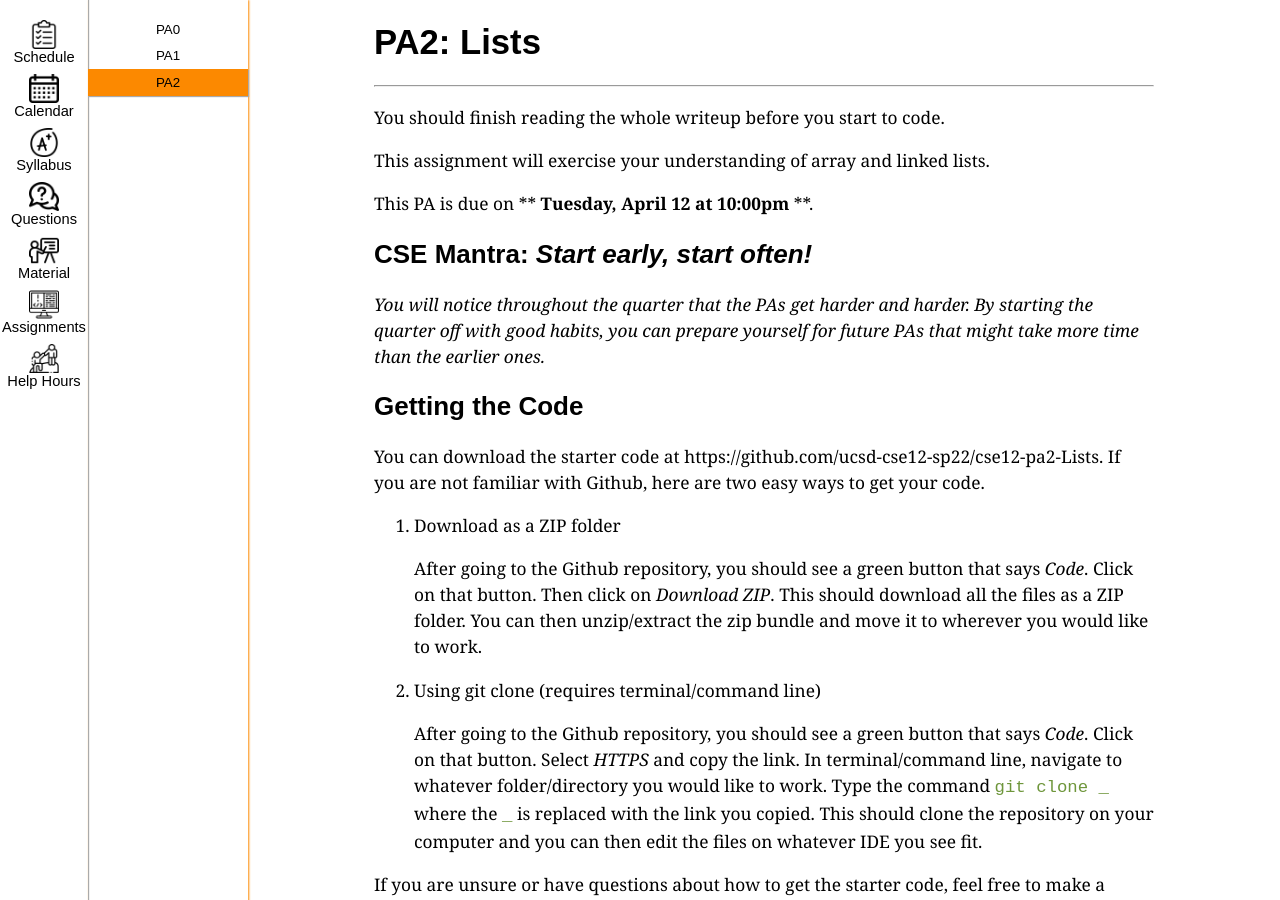
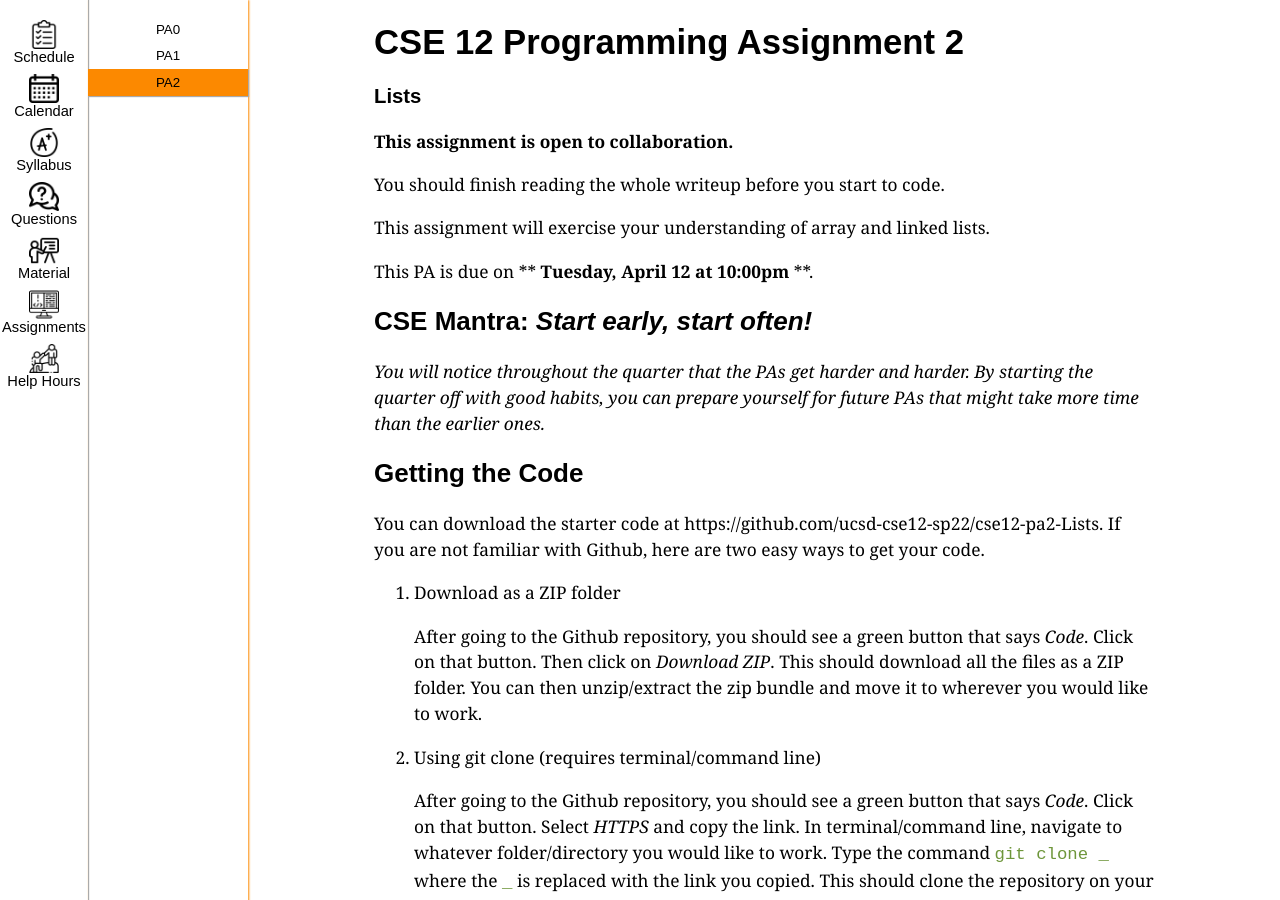
Before and after one commit to memelissa/ucsd-cse12-sp22.github.io, a Jekyll site: the page built from _assignments/pa2.md, in a window 1280 px wide and 900 px high. Built offline with Jekyll 4.4.1, drawn with Linux system fonts in a browser that asks for light colours.

Commit message:
Update pa2.md

```diff
--- a/_assignments/pa2.md
+++ b/_assignments/pa2.md
@@ -5,9 +5,11 @@ name: PA2
 released-on: "2022-04-06"
 ---
 
-# PA2: Lists
----
+# CSE 12 Programming Assignment 2
 
+### Lists
+
+**This assignment is open to collaboration.**
 
 You should finish reading the whole writeup before you start to code.
 
```
